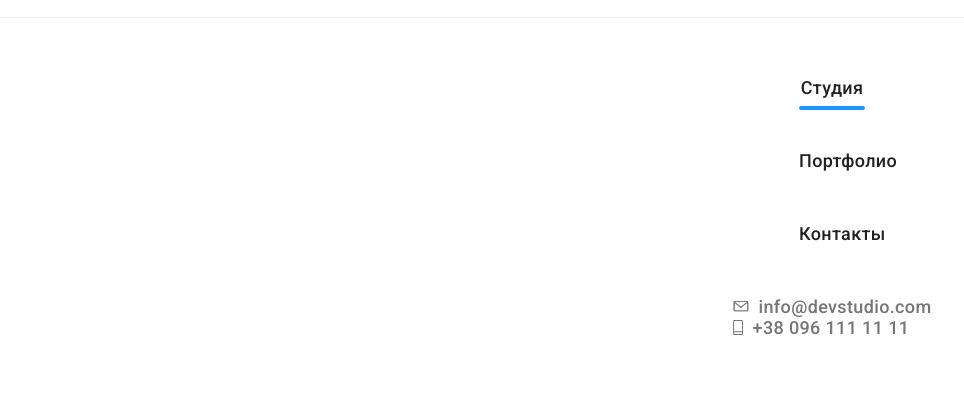
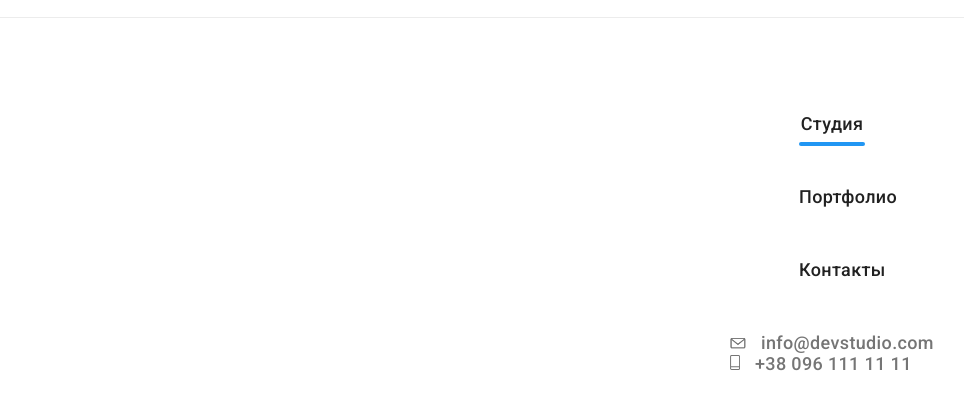
Before and after one commit to AlexeyGrk/goit-markup-hw-08, a plain HTML site: page index.html in a window 1280 px wide. Shown: the part 59-468 px from the top of the page, without its empty margins (183-1147 px from the left). Drawn offline with Linux system fonts and the light colour scheme.

Commit message:
задал размеры врапперу и центрировал по средине

```diff
--- a/sass/layout/_header.scss
+++ b/sass/layout/_header.scss
@@ -11,6 +11,11 @@
 }
 .header-menu-wrapper {
   position: absolute;
+  display: flex;
+  justify-content: center;
+  flex-direction: column;
+  width: 480px;
+  height: 453px;
   top: 100%;
   width: 100%;
   padding-top: 60px;
@@ -71,8 +76,6 @@
   align-items: center;
 }
 .adress-item-link {
-  display: flex;
-  align-items: center;
   color: $main-color-text;
   transition: color 250ms cubic-bezier(0.4, 0, 0.2, 1);
   &:hover,
```
Also changed, not shown: css/main.css, css/main.min.css, 2 other files.
